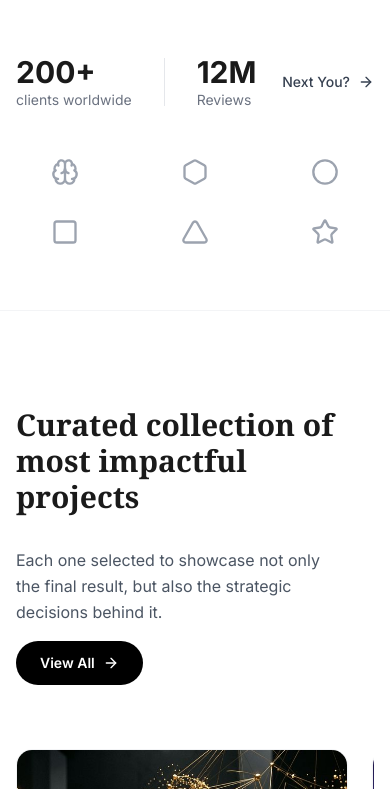
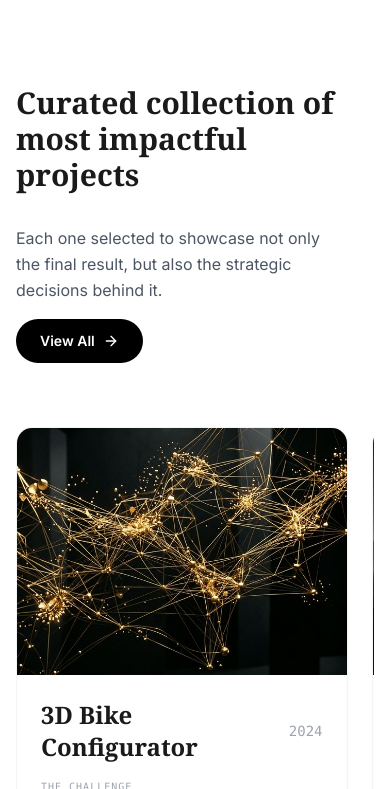
Before and after one commit to dragonm0901-ship-it/SagarLuitel, a React (Vite) app in the folder app/: page / in a window 390 px wide. Shown: the part 3343-4132 px from the top of the page. Built offline with nearby package versions, Linux system fonts and the light colour scheme; a web font is replaced by a local one.

Commit message:
chore: remove ClientsSection for a cleaner homepage

```diff
--- a/app/src/App.tsx
+++ b/app/src/App.tsx
@@ -8,7 +8,6 @@ import { HeroSection } from '@/sections/HeroSection';
 import { StatsSection } from '@/sections/StatsSection';
 import { AboutSection } from '@/sections/AboutSection';
 import { ServicesSection } from '@/sections/ServicesSection';
-import { ClientsSection } from '@/sections/ClientsSection';
 import { PortfolioSection } from '@/sections/PortfolioSection';
 import { StoreSection } from '@/sections/StoreSection';
 import { ContactCTA } from '@/sections/ContactCTA';
@@ -37,7 +36,6 @@ function HomePage() {
       <StatsSection />
       <AboutSection />
       <ServicesSection />
-      <ClientsSection />
       <PortfolioSection />
       <ContactCTA />
     </>
--- a/app/src/sections/ClientsSection.tsx
+++ /dev/null
@@ -1,124 +0,0 @@
-import { useEffect, useRef } from 'react';
-import gsap from 'gsap';
-import { ScrollTrigger } from 'gsap/ScrollTrigger';
-import { Brain, Hexagon, Circle, Square, Triangle, Star, ArrowRight } from 'lucide-react';
-
-gsap.registerPlugin(ScrollTrigger);
-
-const clients = [
-  { name: 'NeuroLink', icon: Brain, color: 'hover:text-[#F5C518] hover:drop-shadow-[0_0_10px_rgba(245,197,24,0.5)]' },
-  { name: 'Logoipsum', icon: Hexagon, color: 'hover:text-[#FF6B9D] hover:drop-shadow-[0_0_10px_rgba(255,107,157,0.5)]' },
-  { name: 'TechFlow', icon: Circle, color: 'hover:text-[#FF8C42] hover:drop-shadow-[0_0_10px_rgba(255,140,66,0.5)]' },
-  { name: 'DataSync', icon: Square, color: 'hover:text-[#F5C518] hover:drop-shadow-[0_0_10px_rgba(245,197,24,0.5)]' },
-  { name: 'CloudBase', icon: Triangle, color: 'hover:text-[#FF6B9D] hover:drop-shadow-[0_0_10px_rgba(255,107,157,0.5)]' },
-  { name: 'StarLabs', icon: Star, color: 'hover:text-[#FF8C42] hover:drop-shadow-[0_0_10px_rgba(255,140,66,0.5)]' },
-];
-
-export function ClientsSection() {
-  const sectionRef = useRef<HTMLElement>(null);
-  const statsRef = useRef<HTMLDivElement>(null);
-  const logosRef = useRef<HTMLDivElement>(null);
-
-  useEffect(() => {
-    const ctx = gsap.context(() => {
-      // Stats animation
-      gsap.fromTo(
-        statsRef.current,
-        { opacity: 0, y: 30 },
-        {
-          opacity: 1,
-          y: 0,
-          duration: 0.8,
-          ease: 'power3.out',
-          scrollTrigger: {
-            trigger: statsRef.current,
-            start: 'top 85%',
-            toggleActions: 'play none none none',
-          },
-        }
-      );
-
-      // Logos stagger animation
-      const logoItems = logosRef.current?.children;
-      if (logoItems) {
-        gsap.fromTo(
-          logoItems,
-          { opacity: 0, y: 20 },
-          {
-            opacity: 1,
-            y: 0,
-            duration: 0.6,
-            ease: 'power3.out',
-            stagger: 0.1,
-            scrollTrigger: {
-              trigger: logosRef.current,
-              start: 'top 85%',
-              toggleActions: 'play none none none',
-            },
-          }
-        );
-      }
-    }, sectionRef);
-
-    return () => ctx.revert();
-  }, []);
-
-  return (
-    <section ref={sectionRef} className="py-16 lg:py-20 bg-white border-y border-gray-100">
-      <div className="max-w-7xl mx-auto px-4 sm:px-6 lg:px-8">
-        {/* Stats Row */}
-        <div
-          ref={statsRef}
-          className="flex flex-wrap items-center justify-between gap-6 mb-12"
-        >
-          <div className="flex items-center gap-8">
-            <div className="group cursor-default">
-              <span className="text-3xl lg:text-4xl font-bold text-[#1A1A1A] transition-transform duration-300 inline-block group-hover:scale-110">
-                200+
-              </span>
-              <p className="text-gray-500 text-sm">clients worldwide</p>
-            </div>
-            <div className="w-px h-12 bg-gray-200" />
-            <div className="group cursor-default">
-              <span className="text-3xl lg:text-4xl font-bold text-[#1A1A1A] transition-transform duration-300 inline-block group-hover:scale-110">
-                12M
-              </span>
-              <p className="text-gray-500 text-sm">Reviews</p>
-            </div>
-          </div>
-
-          <a
-            href="#contact"
-            className="group text-gray-700 hover:text-black font-medium text-sm transition-colors flex items-center gap-2"
-          >
-            Next You?
-            <ArrowRight className="w-4 h-4 transition-transform duration-300 group-hover:translate-x-1" />
-          </a>
-        </div>
-
-        {/* Logo Grid */}
-        <div
-          ref={logosRef}
-          className="grid grid-cols-3 md:grid-cols-6 gap-8 items-center"
-        >
-          {clients.map((client) => {
-            const Icon = client.icon;
-            return (
-              <div
-                key={client.name}
-                className={`group flex items-center justify-center gap-3 text-gray-400 transition-all duration-300 cursor-pointer ${client.color} hover:scale-[1.3]`}
-              >
-                <div className="relative">
-                  <Icon className="w-7 h-7 transition-all duration-500 group-hover:scale-[1.3]" />
-                </div>
-                <span className="font-bold text-sm hidden sm:inline transition-colors duration-300">
-                  {client.name}
-                </span>
-              </div>
-            );
-          })}
-        </div>
-      </div>
-    </section>
-  );
-}
```
